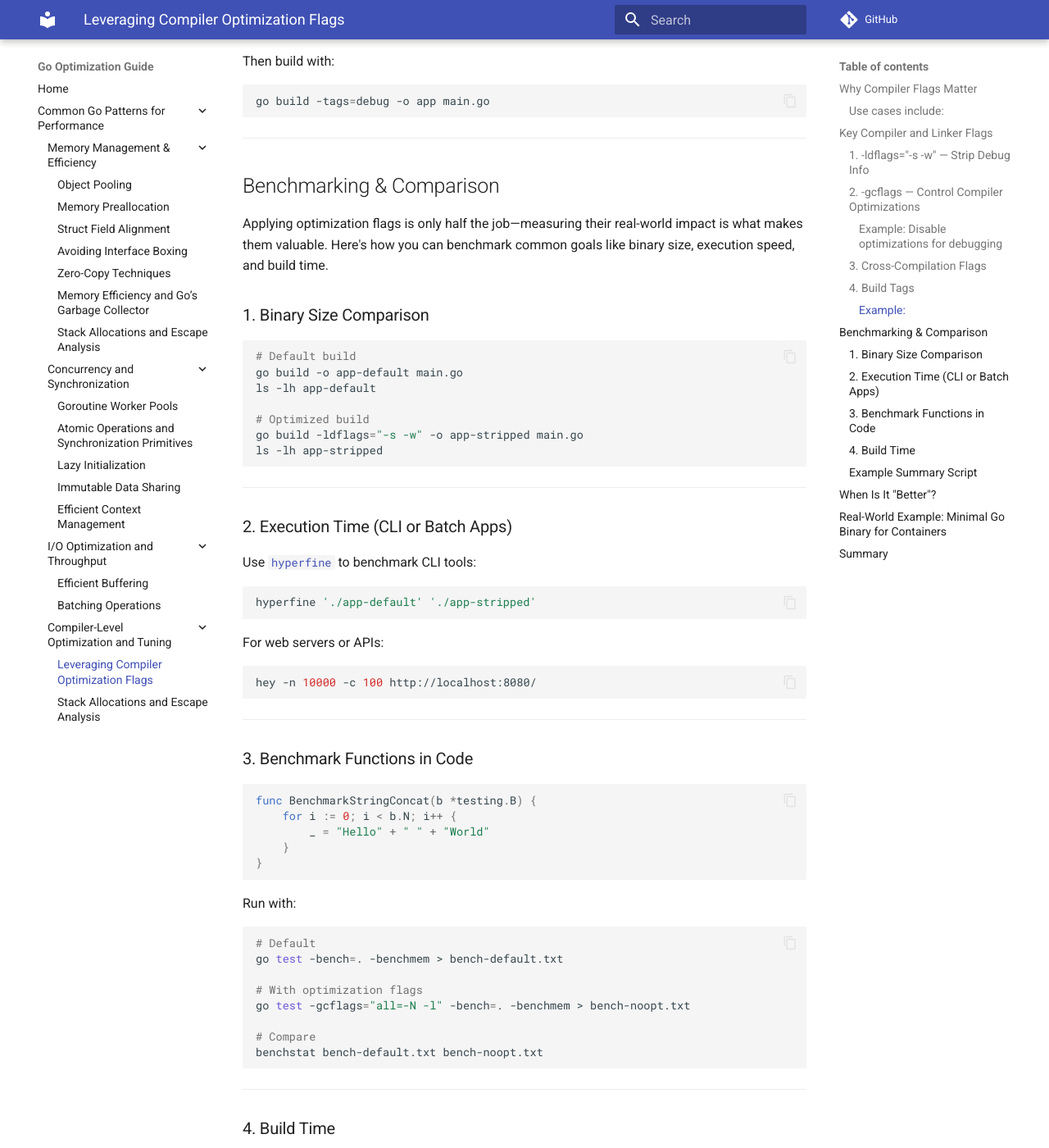
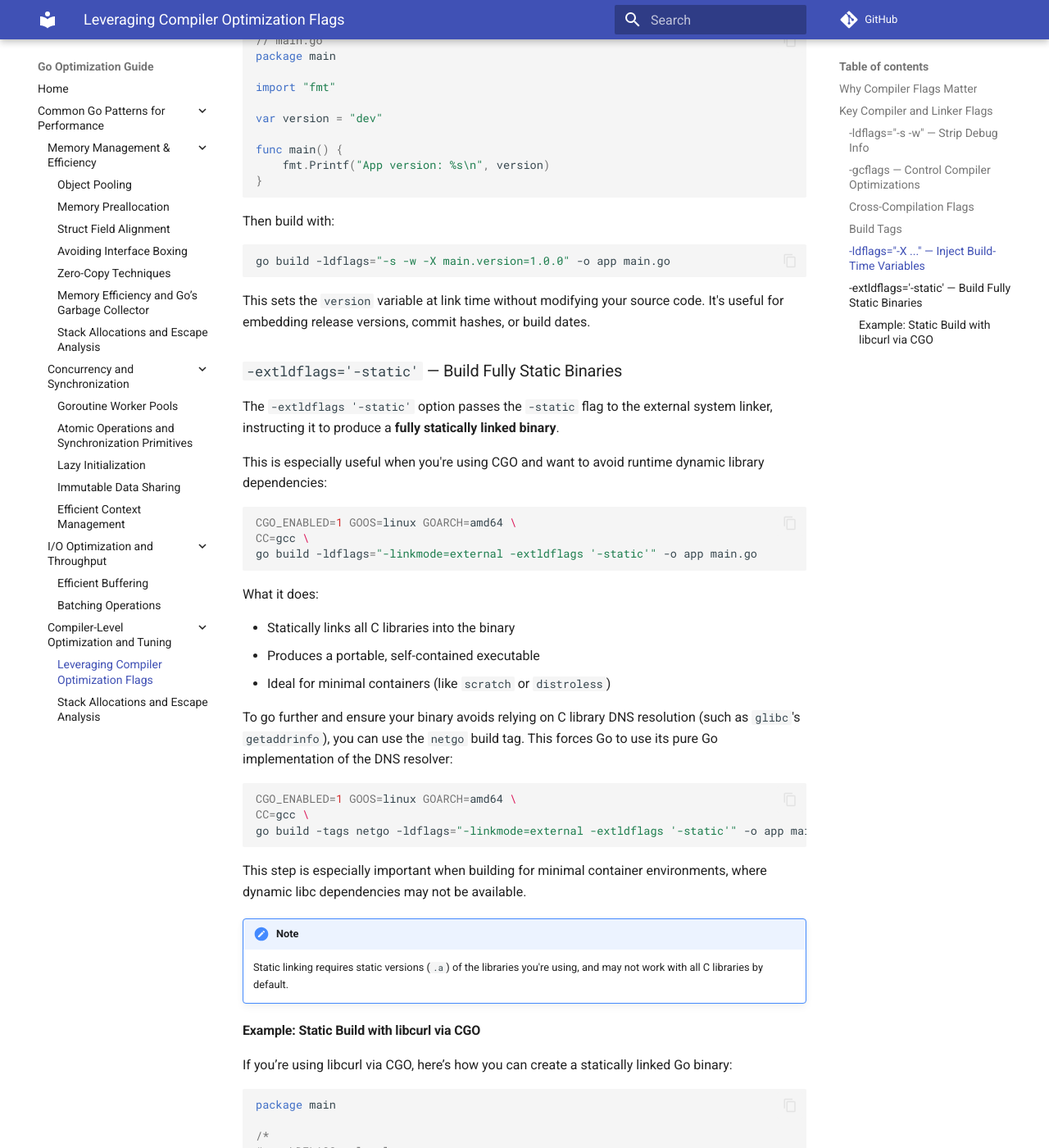
Before and after one commit to maxkulish/go-optimization-guide, an MkDocs documentation site: the page built from docs/01-common-patterns/comp-flags.md, in a window 1280 px wide and 1400 px high, scrolled down 2265 px. Shown: the whole window at 82% size. Built offline with MkDocs 1.6.1 and Material for MkDocs 9.7.7, drawn with Linux system fonts in a browser that asks for light colours; comment, search, counter and statistics services are not loaded; some of the changed text lies outside the part shown.

Commit message:
Polishing Leveraging Compiler Optimization Flags

````diff
--- a/docs/01-common-patterns/comp-flags.md
+++ b/docs/01-common-patterns/comp-flags.md
@@ -1,18 +1,14 @@
-# Leveraging Compiler Optimization Flags
+# Leveraging Compiler Optimization Flags in Go
 
-When optimizing Go applications for performance, we often focus on profiling, memory allocations, or concurrency patterns. But there's another layer worth considering: how the Go compiler itself optimizes your code during the build process.
+When optimizing Go applications for performance, we often focus on profiling, memory allocations, or concurrency patterns. But another layer worth considering is how the Go compiler optimizes your code during the build process.
 
-While Go doesn’t expose the same granular set of compiler flags as C++ or Rust, it still provides useful ways to influence how your code is built—especially when targeting performance, binary size, or specific environments.
-
-In this guide, we’ll walk through how to leverage Go compiler and linker flags effectively, what they do, and when to use them.
-
----
+While Go doesn’t expose the same granular set of compiler flags as C or Rust, it still provides useful ways to influence how your code is built—especially when targeting performance, binary size, or specific environments.
 
 ## Why Compiler Flags Matter
 
 Go's compiler (specifically `cmd/compile` and `cmd/link`) performs several default optimizations: inlining, escape analysis, dead code elimination, and more. However, there are scenarios where you can squeeze more performance or control from your build using the right flags.
 
-### Use cases include:
+Use cases include:
 
 - Reducing binary size for minimal containers or embedded systems
 - Building for specific architectures or OSes
@@ -35,15 +29,11 @@ go build -ldflags="-s -w" -o app main.go
 - `-s`: Omit the symbol table
 - `-w`: Omit DWARF debugging information
 
-**Why it matters**: This can reduce binary size by up to 30-40%, depending on your codebase. Useful in Docker images or when distributing binaries.
+Why it matters: This can reduce binary size by up to 30-40%, depending on your codebase. It is useful in Docker images or when distributing binaries.
 
----
+### `-gcflags` — Control Compiler Optimizations
 
-### 2. `-gcflags` — Control Compiler Optimizations
-
-The `-gcflags` flag allows you to control how the compiler treats specific packages.
-
-#### Example: Disable optimizations for debugging
+The `-gcflags` flag allows you to control how the compiler treats specific packages. For example, you cab disable optimizations for debugging:
 
 ```bash
 go build -gcflags="all=-N -l" -o app main.go
@@ -52,11 +42,9 @@ go build -gcflags="all=-N -l" -o app main.go
 - `-N`: Disable optimizations
 - `-l`: Disable inlining
 
-**When to use**: During debugging sessions with Delve or similar tools. Disabling inlining and optimizations makes stack traces and breakpoints more reliable.
+When to use: During debugging sessions with Delve or similar tools. Turning off inlining and optimizations make stack traces and breakpoints more reliable.
 
----
-
-### 3. Cross-Compilation Flags
+### Cross-Compilation Flags
 
 Need to build for another OS or architecture?
 
@@ -67,13 +55,11 @@ GOOS=linux GOARCH=arm64 go build -o app main.go
 - `GOOS`, `GOARCH`: Set target OS and architecture
 - Common values: `windows`, `darwin`, `linux`, `amd64`, `arm64`, `386`, `wasm`
 
----
-
-### 4. Build Tags
+### Build Tags
 
 Build tags allow conditional compilation. Use `//go:build` or `// +build` in your source code to control what gets compiled in.
 
-#### Example:
+Example:
 
 ```go
 //go:build debug
@@ -93,123 +79,87 @@ Then build with:
 go build -tags=debug -o app main.go
 ```
 
----
+### `-ldflags="-X ..."` — Inject Build-Time Variables
 
-## Benchmarking & Comparison
-
-Applying optimization flags is only half the job—measuring their real-world impact is what makes them valuable. Here's how you can benchmark common goals like binary size, execution speed, and build time.
-
-### 1. Binary Size Comparison
-
-```bash
-# Default build
-go build -o app-default main.go
-ls -lh app-default
-
-# Optimized build
-go build -ldflags="-s -w" -o app-stripped main.go
-ls -lh app-stripped
-```
-
----
-
-### 2. Execution Time (CLI or Batch Apps)
-
-Use [`hyperfine`](https://github.com/sharkdp/hyperfine) to benchmark CLI tools:
-
-```bash
-hyperfine './app-default' './app-stripped'
-```
-
-For web servers or APIs:
-
-```bash
-hey -n 10000 -c 100 http://localhost:8080/
-```
-
----
-
-### 3. Benchmark Functions in Code
+You can inject version numbers or metadata into your binary at build time:
 
 ```go
-func BenchmarkStringConcat(b *testing.B) {
-	for i := 0; i < b.N; i++ {
-		_ = "Hello" + " " + "World"
-	}
+// main.go
+package main
+
+import "fmt"
+
+var version = "dev"
+
+func main() {
+	fmt.Printf("App version: %s\n", version)
 }
 ```
 
-Run with:
+Then build with:
 
 ```bash
-# Default
-go test -bench=. -benchmem > bench-default.txt
-
-# With optimization flags
-go test -gcflags="all=-N -l" -bench=. -benchmem > bench-noopt.txt
-
-# Compare
-benchstat bench-default.txt bench-noopt.txt
+go build -ldflags="-s -w -X main.version=1.0.0" -o app main.go
 ```
 
----
+This sets the `version` variable at link time without modifying your source code. It's useful for embedding release versions, commit hashes, or build dates.
 
-### 4. Build Time
+### `-extldflags='-static'` — Build Fully Static Binaries
+
+The `-extldflags '-static'` option passes the `-static` flag to the external system linker, instructing it to produce a **fully statically linked binary**.
+
+This is especially useful when you're using CGO and want to avoid runtime dynamic library dependencies:
 
 ```bash
-time go build -o app main.go
+CGO_ENABLED=1 GOOS=linux GOARCH=amd64 \
+CC=gcc \
+go build -ldflags="-linkmode=external -extldflags '-static'" -o app main.go
 ```
 
----
+What it does:
 
-### Example Summary Script
+- Statically links all C libraries into the binary
+- Produces a portable, self-contained executable
+- Ideal for minimal containers (like `scratch` or `distroless`)
+
+To go further and ensure your binary avoids relying on C library DNS resolution (such as `glibc`'s `getaddrinfo`), you can use the `netgo` build tag. This forces Go to use its pure Go implementation of the DNS resolver:
 
 ```bash
-#!/bin/bash
-
-echo "== Building default =="
-time go build -o app-default main.go
-ls -lh app-default
-
-echo "== Building optimized =="
-time go build -ldflags="-s -w" -o app-stripped main.go
-ls -lh app-stripped
-
-echo "== Benchmarking execution time =="
-hyperfine './app-default' './app-stripped'
+CGO_ENABLED=1 GOOS=linux GOARCH=amd64 \
+CC=gcc \
+go build -tags netgo -ldflags="-linkmode=external -extldflags '-static'" -o app main.go
 ```
 
----
+This step is especially important when building for minimal container environments, where dynamic libc dependencies may not be available.
 
-## When Is It "Better"?
+!!! note
+	Static linking requires static versions (`.a`) of the libraries you're using, and may not work with all C libraries by default.
 
-| Goal            | Optimized build is better when…                                 |
-|----------------|------------------------------------------------------------------|
-| Binary Size     | File size is noticeably smaller without breaking features        |
-| Performance     | Execution time or throughput improves consistently               |
-| Debuggability   | Stack traces are clearer, breakpoints work reliably              |
-| Build Speed     | Compile time is shorter (or acceptable trade-off)               |
+#### Example: Static Build with libcurl via CGO
 
----
+If you’re using libcurl via CGO, here’s how you can create a statically linked Go binary:
 
-## Real-World Example: Minimal Go Binary for Containers
+```go
+package main
+
+/*
+#cgo LDFLAGS: -lcurl
+#include <curl/curl.h>
+*/
+import "C"
+import "fmt"
+
+func main() {
+	fmt.Println("libcurl version:", C.GoString(C.curl_version()))
+}
+```
+
+Static Build Command:
 
 ```bash
-CGO_ENABLED=0 GOOS=linux GOARCH=amd64 \
-go build -ldflags="-s -w" -o app main.go
+CGO_ENABLED=1 GOOS=linux GOARCH=amd64 \
+CC=gcc \
+go build -tags netgo -ldflags="-linkmode=external -extldflags '-static'" -o app main.go
 ```
 
-This results in a statically-linked, stripped binary ideal for scratch or distroless containers.
-
----
-
-## Summary
-
-Go’s build flags aren’t as extensive as those in lower-level languages, but they still give you powerful levers to tweak performance, debug behavior, and binary size. Knowing when and how to use them is a lightweight but high-impact way to optimize your apps.
-
----
-
-Want to dive deeper? Explore:
-- [`go help build`](https://golang.org/cmd/go/#hdr-Compile_packages_and_dependencies)
-- [`cmd/compile` flags](https://golang.org/cmd/compile/)
-- [`cmd/link` flags](https://golang.org/cmd/link/)
+Ensure the static version of libcurl (`libcurl.a`) is available on your system. You may need to install development packages or build libcurl from source with `--enable-static`.
````
Also changed, not shown: other parts of docs/01-common-patterns/comp-flags.md (+1 -3 lines).
